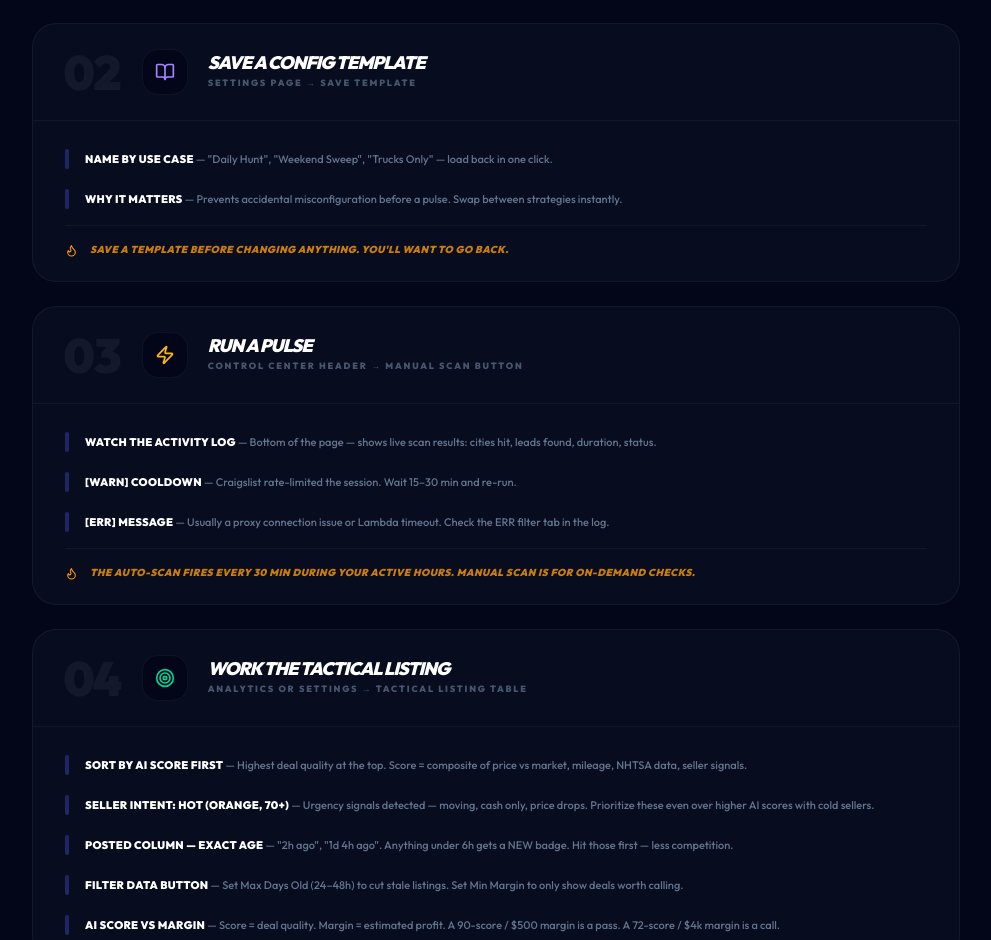
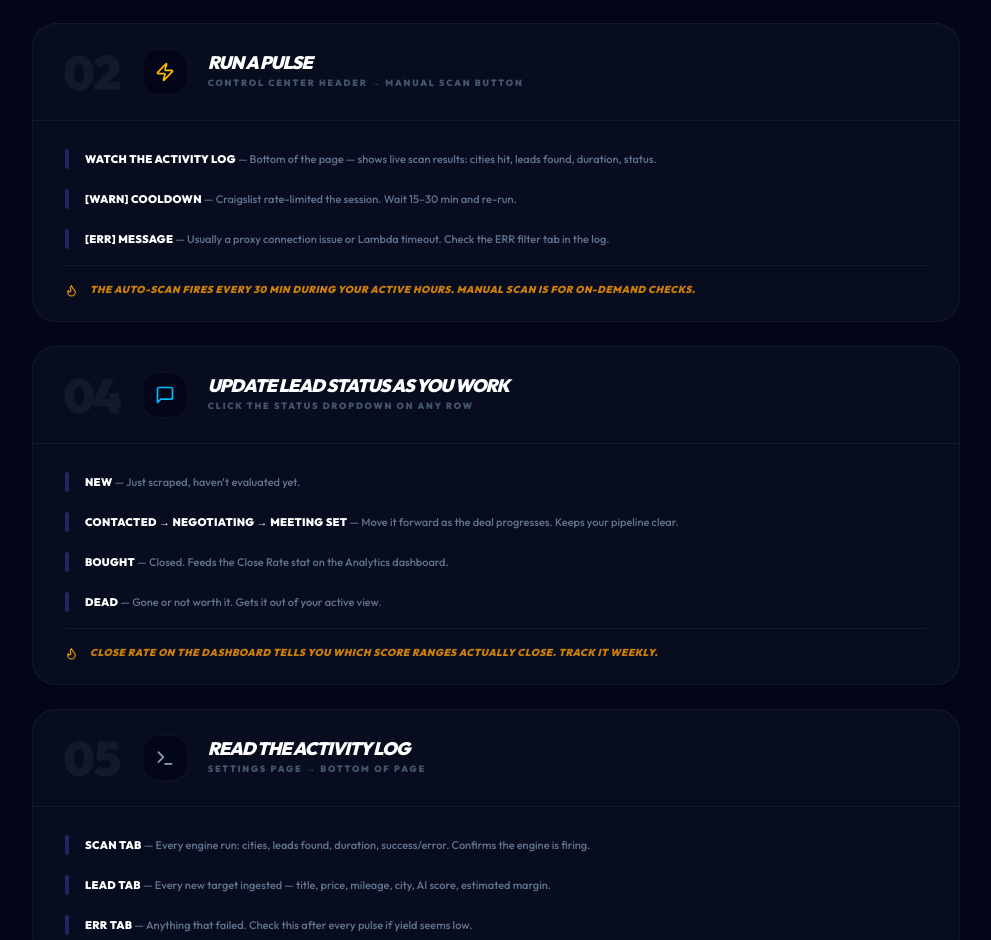
Before and after one commit to rocsolid01/privatecarbuyer, a Next.js app: page /playbook in a window 1280 px wide. Shown: the part 780-1720 px from the top of the page, without its empty margins (144-1135 px from the left). Built offline with nearby package versions, Linux system fonts and the light colour scheme; no server answers.

Commit message:
Hide 'Save Config Template' and 'Work Tactical Listing' sections from Playbook

```diff
--- a/src/app/playbook/page.tsx
+++ b/src/app/playbook/page.tsx
@@ -1,7 +1,7 @@
 "use client";
 
 import { Navbar } from '@/components/Navbar';
-import { BookOpen, Settings, Filter, Maximize2, Terminal, Target, TrendingUp, Zap, MessageSquare, Clock, ArrowRight, Flame } from 'lucide-react';
+import { Settings, Terminal, TrendingUp, Zap, MessageSquare, ArrowRight, Flame } from 'lucide-react';
 
 type Step = {
     number: string;
@@ -30,18 +30,6 @@ const steps: Step[] = [
     },
     {
         number: '02',
-        icon: BookOpen,
-        iconColor: 'text-violet-400',
-        title: 'Save a Config Template',
-        subtitle: 'Settings Page → Save Template',
-        bullets: [
-            { label: 'Name by use case', desc: '"Daily Hunt", "Weekend Sweep", "Trucks Only" — load back in one click.' },
-            { label: 'Why it matters', desc: 'Prevents accidental misconfiguration before a pulse. Swap between strategies instantly.' },
-        ],
-        tip: 'Save a template before changing anything. You\'ll want to go back.',
-    },
-    {
-        number: '03',
         icon: Zap,
         iconColor: 'text-amber-400',
         title: 'Run a Pulse',
@@ -55,20 +43,6 @@ const steps: Step[] = [
     },
     {
         number: '04',
-        icon: Target,
-        iconColor: 'text-emerald-400',
-        title: 'Work the Tactical Listing',
-        subtitle: 'Analytics or Settings → Tactical Listing table',
-        bullets: [
-            { label: 'Sort by AI Score first', desc: 'Highest deal quality at the top. Score = composite of price vs market, mileage, NHTSA data, seller signals.' },
-            { label: 'Seller Intent: HOT (orange, 70+)', desc: 'Urgency signals detected — moving, cash only, price drops. Prioritize these even over higher AI scores with cold sellers.' },
-            { label: 'Posted column — exact age', desc: '"2h ago", "1d 4h ago". Anything under 6h gets a NEW badge. Hit those first — less competition.' },
-            { label: 'Filter Data button', desc: 'Set Max Days Old (24–48h) to cut stale listings. Set Min Margin to only show deals worth calling.' },
-            { label: 'AI Score vs Margin', desc: 'Score = deal quality. Margin = estimated profit. A 90-score / $500 margin is a pass. A 72-score / $4k margin is a call.' },
-        ],
-    },
-    {
-        number: '05',
         icon: MessageSquare,
         iconColor: 'text-sky-400',
         title: 'Update Lead Status As You Work',
@@ -82,7 +56,7 @@ const steps: Step[] = [
         tip: 'Close Rate on the dashboard tells you which score ranges actually close. Track it weekly.',
     },
     {
-        number: '06',
+        number: '05',
         icon: Terminal,
         iconColor: 'text-slate-400',
         title: 'Read the Activity Log',
```
